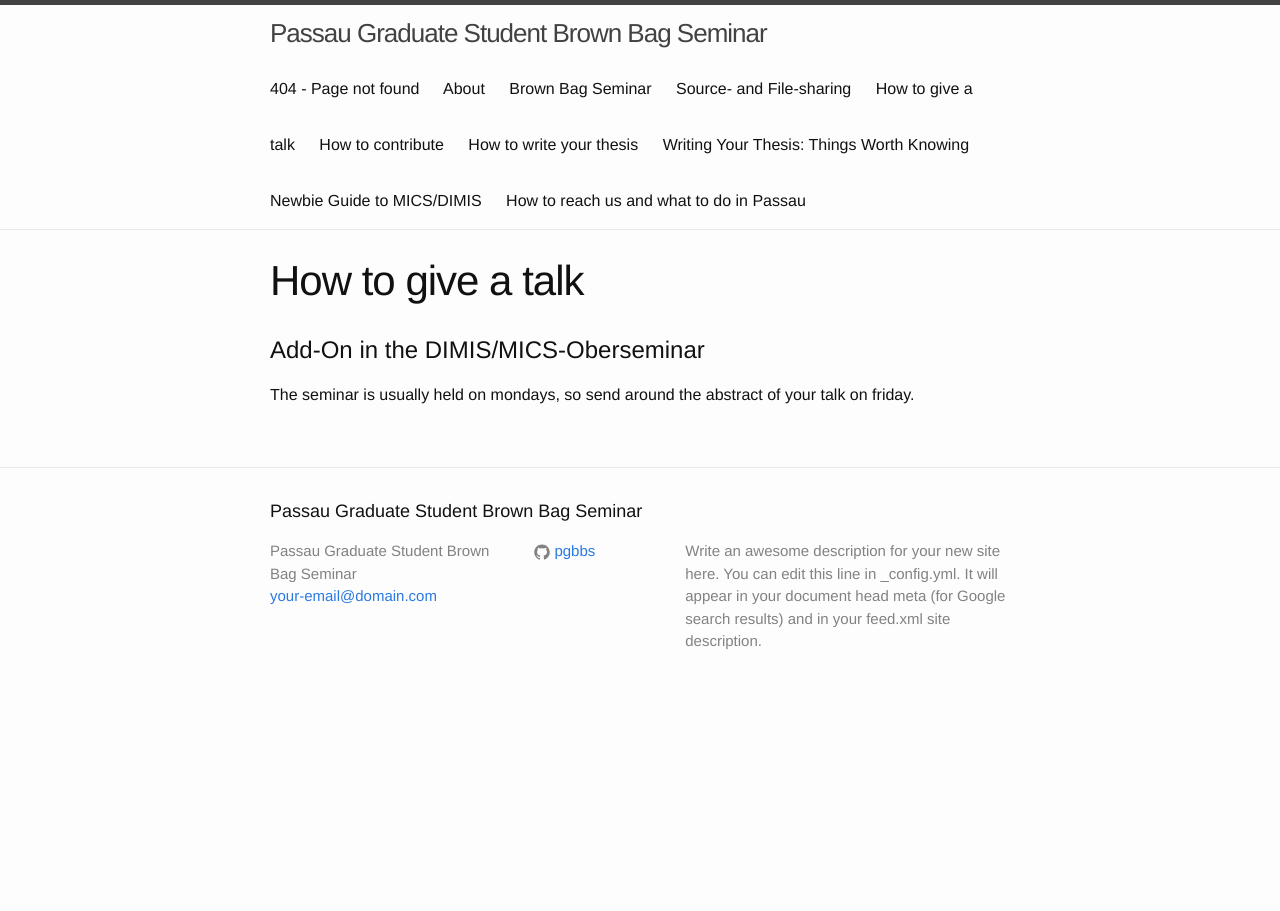
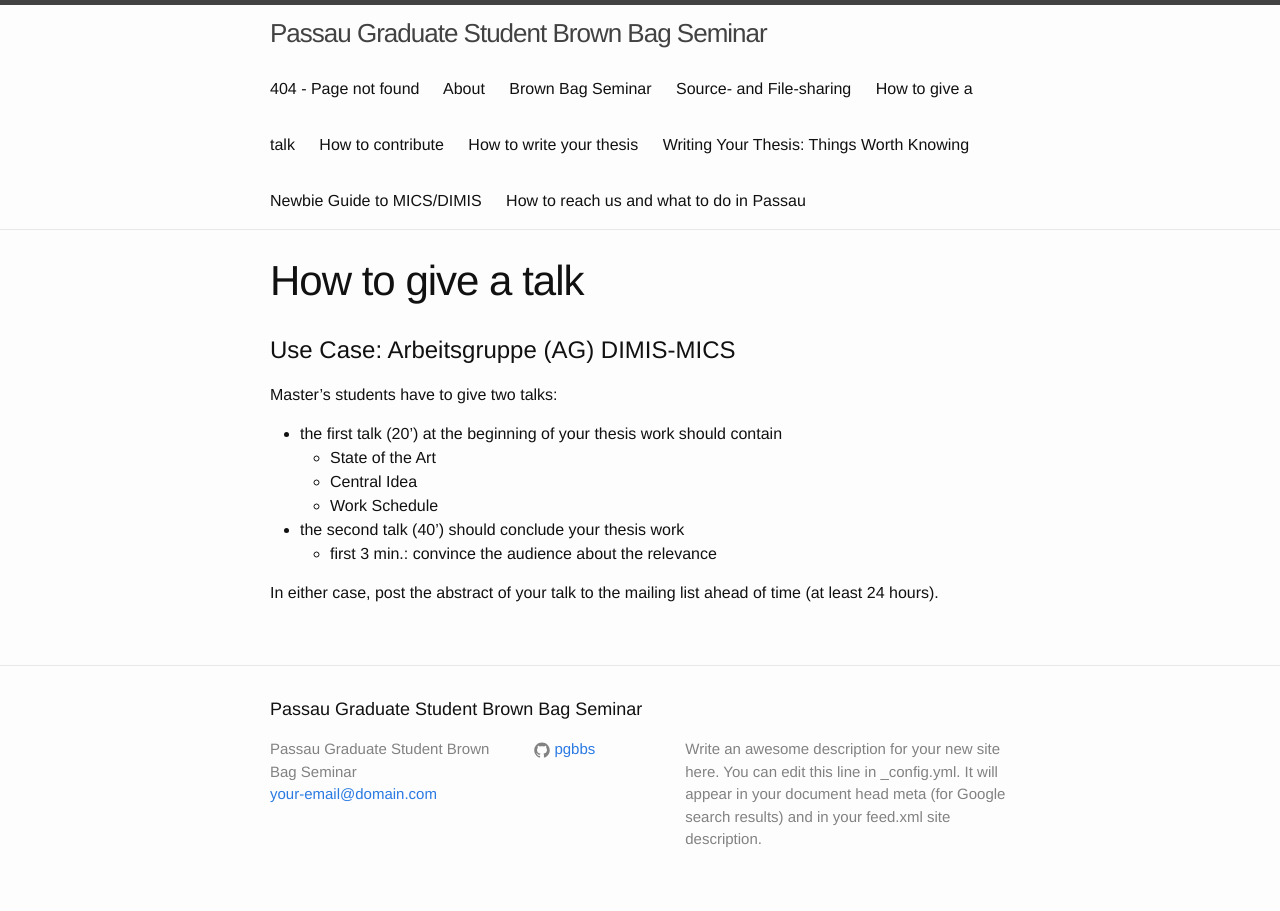
Before and after one commit to PGBBS/pgbbs.github.io, a Jekyll site: the page built from _pages/give-a-talk.md, in a window 1280 px wide. Built offline with Jekyll 4.4.1, drawn with Linux system fonts in a browser that asks for light colours.

Commit message:
specs for AG-talks

```diff
--- a/_pages/give-a-talk.md
+++ b/_pages/give-a-talk.md
@@ -3,7 +3,16 @@ title: "How to give a talk"
 layout: page
 ---
 
-# Add-On in the DIMIS/MICS-Oberseminar
+# Use Case: Arbeitsgruppe (AG) DIMIS-MICS
 
-The seminar is usually held on mondays, so send around the abstract of
-your talk on friday.
+Master's students have to give two talks:
+- the first talk (20') at the beginning of your thesis work should
+  contain
+  - State of the Art
+  - Central Idea
+  - Work Schedule
+- the second talk (40') should conclude your thesis work
+  - first 3 min.: convince the audience about the relevance
+
+In either case, post the abstract of your talk to the mailing
+list ahead of time (at least 24 hours).
```
